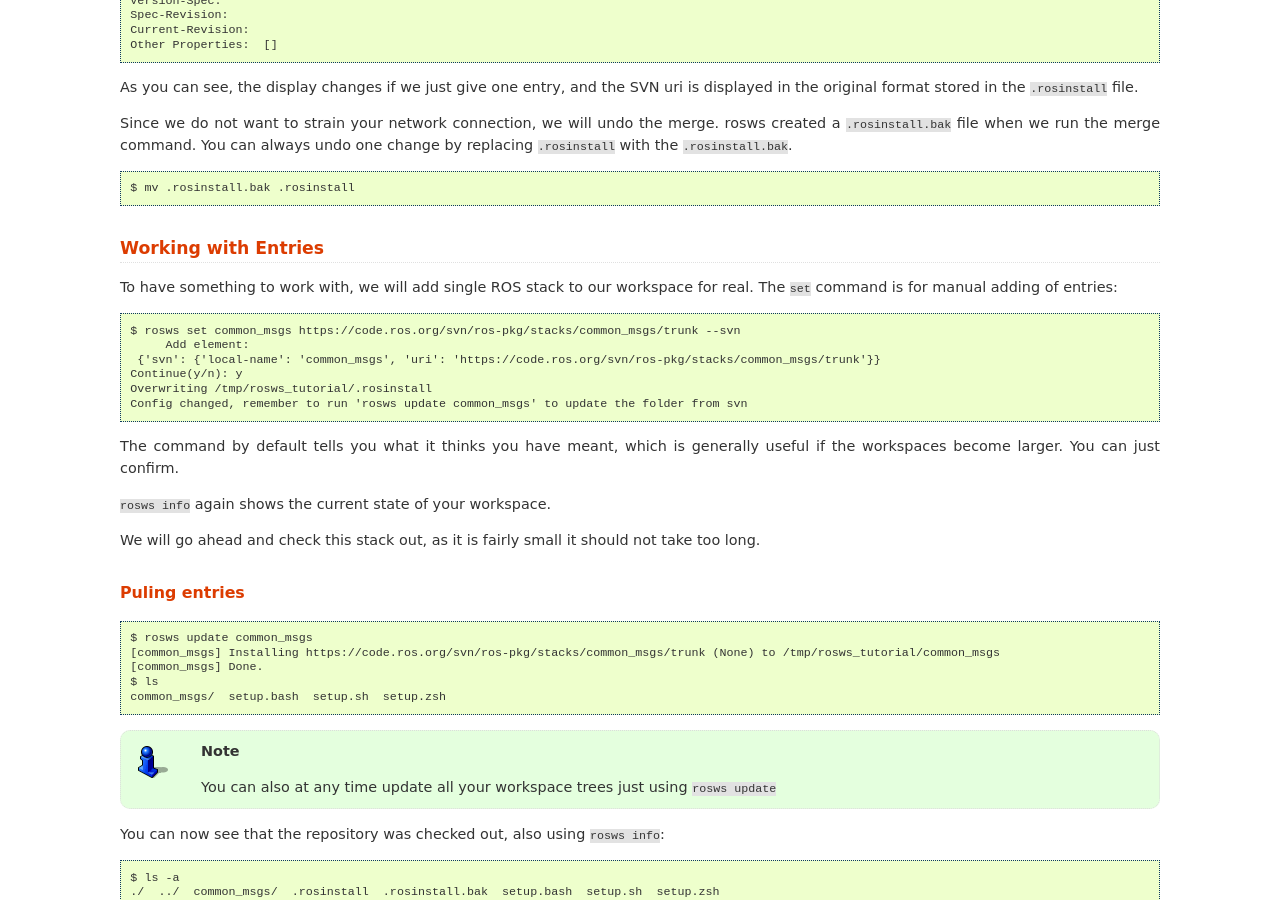
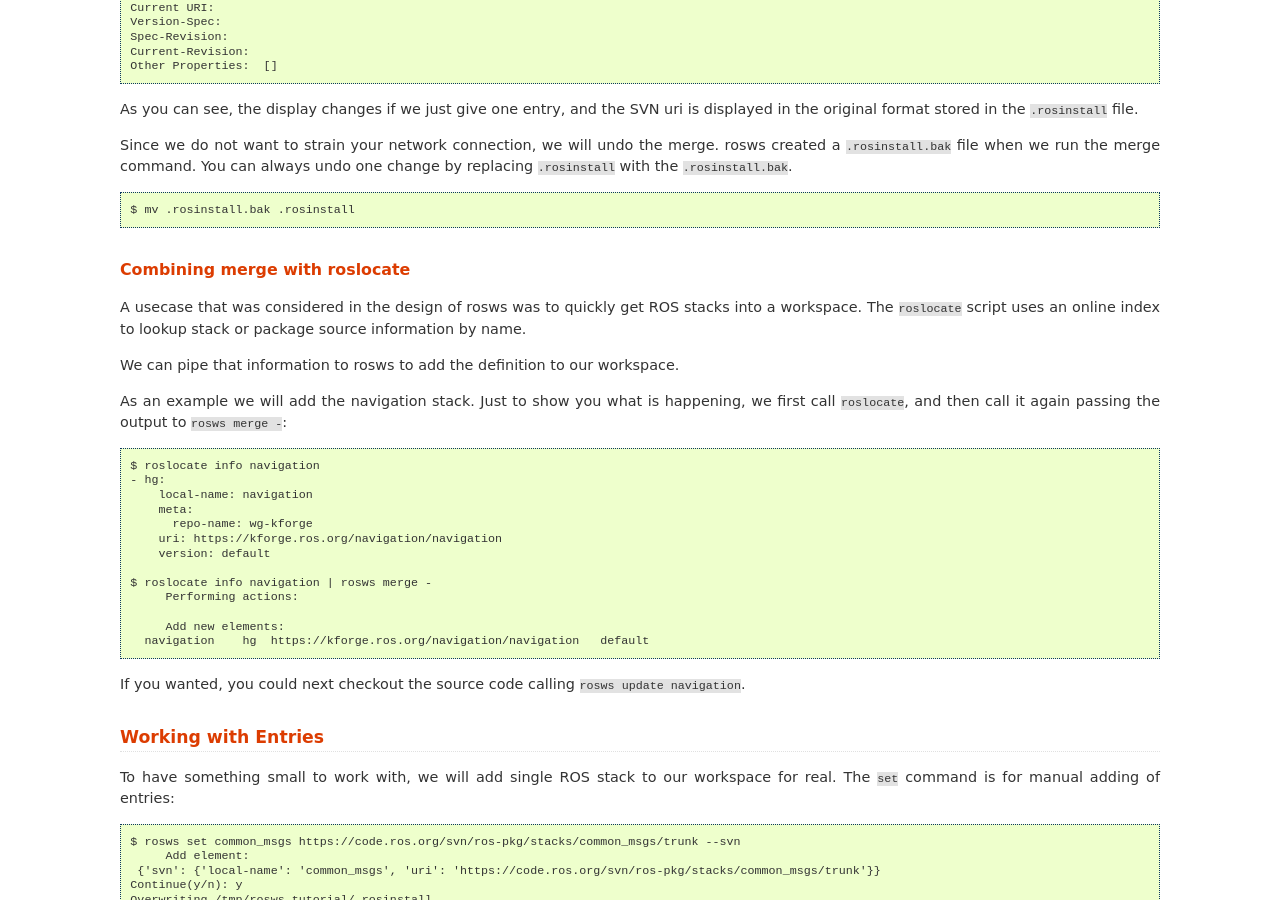
Before and after one commit to vcstools/rosinstall, a Sphinx documentation site: the page built from doc/rosws_tutorial.rst, in a window 1280 px wide and 900 px high, scrolled down 4064 px. Built offline with Sphinx 7.4.7, drawn with Linux system fonts in a browser that asks for light colours; some of the changed text lies outside the part shown.

Commit message:
tutorial for roslocate input into rosws merge

```diff
--- a/doc/rosws_tutorial.rst
+++ b/doc/rosws_tutorial.rst
@@ -249,10 +249,41 @@ with the ``.rosinstall.bak``.
 
   $ mv .rosinstall.bak .rosinstall
 
+Combining merge with roslocate
+~~~~~~~~~~~~~~~~~~~~~~~~~~~~~~
+
+A usecase that was considered in the design of rosws was to quickly
+get ROS stacks into a workspace. The ``roslocate`` script uses an
+online index to lookup stack or package source information by name.
+
+We can pipe that information to rosws to add the definition to
+our workspace.
+
+As an example we will add the navigation stack. Just to show you what
+is happening, we first call ``roslocate``, and then call it again
+passing the output to ``rosws merge -``::
+
+  $ roslocate info navigation
+  - hg:
+      local-name: navigation
+      meta:
+        repo-name: wg-kforge
+      uri: https://kforge.ros.org/navigation/navigation
+      version: default
+
+  $ roslocate info navigation | rosws merge -
+       Performing actions:
+
+       Add new elements:
+    navigation    hg  https://kforge.ros.org/navigation/navigation   default
+
+If you wanted, you could next checkout the source code calling ``rosws
+update navigation``.
+
 Working with Entries
 --------------------
 
-To have something to work with, we will add single ROS stack to our
+To have something small to work with, we will add single ROS stack to our
 workspace for real. The ``set`` command is for manual adding of entries:
 
 ::
```
